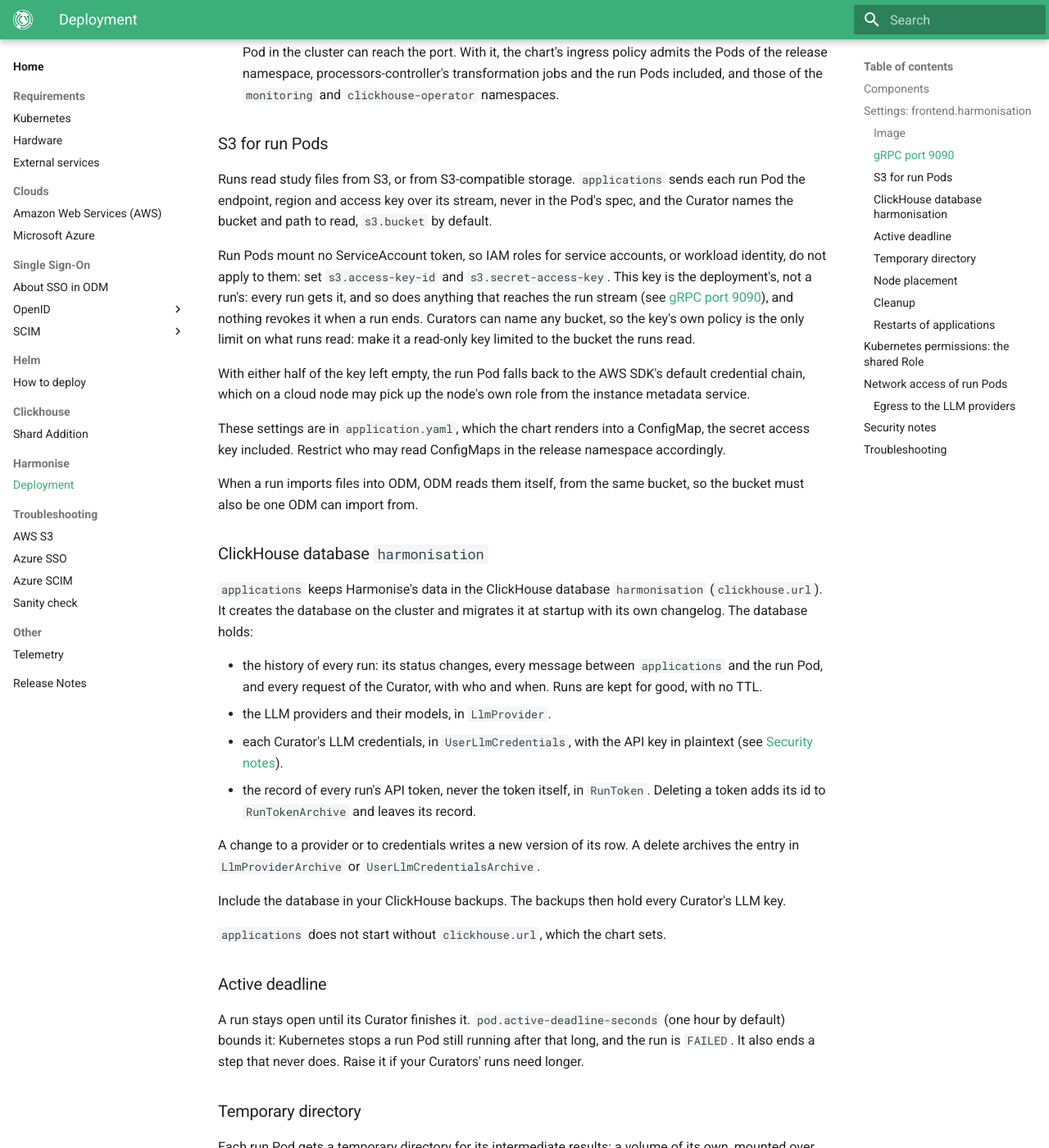
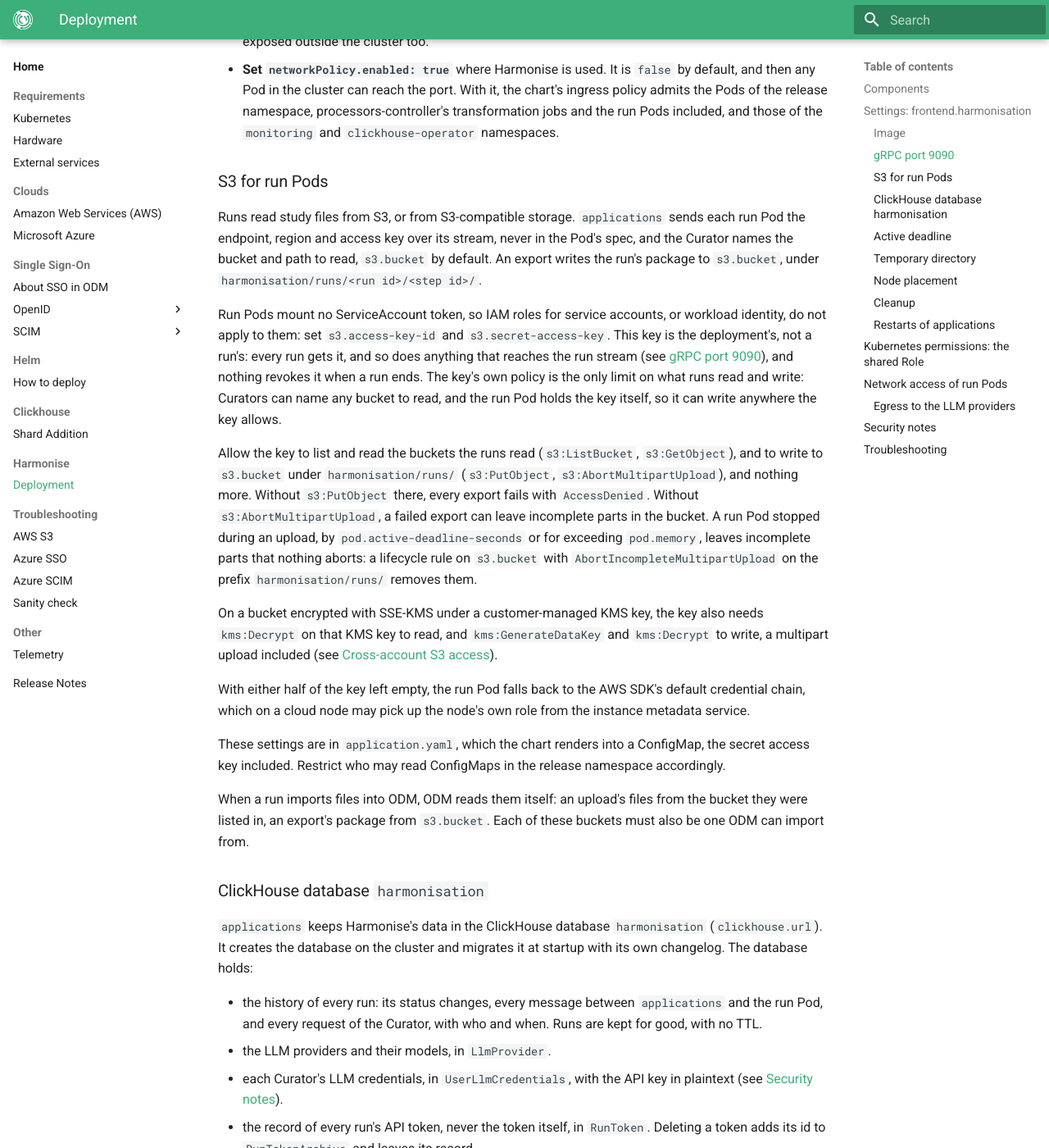
Before and after one commit to genestack/admin-docs, an MkDocs documentation site: the page built from docs/home/harmonise/deployment.md, in a window 1280 px wide and 1400 px high, scrolled down 4020 px. Shown: the whole window at 82% size. Built offline with MkDocs 1.6.1 and Material for MkDocs 9.7.7, drawn with Linux system fonts in a browser that asks for light colours; the version menu is left out; some of the changed text lies outside the part shown.

Commit message:
BIA-211: Let the run Pods' S3 key write the exported package
The S3 section told operators to make the run Pods' key read-only. Export
writes the package to s3.bucket under harmonisation/runs/ with that key, so
a read-only key fails every export with AccessDenied. The key now gets
s3:ListBucket and s3:GetObject on the buckets runs read, and s3:PutObject
and s3:AbortMultipartUpload on s3.bucket under harmonisation/runs/: boto3
aborts a failed multipart upload itself, and without the permission a
failed export can leave incomplete parts. A Pod stopped mid-upload leaves
parts nothing aborts, so the page suggests a lifecycle rule with
AbortIncompleteMultipartUpload on harmonisation/runs/. On an SSE-KMS
bucket, the key also needs kms:Decrypt to read, and kms:GenerateDataKey
and kms:Decrypt to write. The intro, the s3.* rows, the egress table and
troubleshooting say a run writes to S3 too.

The security note says what the write exposes: any run Pod, or whoever
opens a run stream, can overwrite another run's package before ODM imports
it. ODM imports an export's package from s3.bucket, which can differ from
the bucket the Curator extracted from.

Co-Authored-By: Claude Opus 5.5 <noreply@anthropic.com>

```diff
--- a/docs/home/harmonise/deployment.md
+++ b/docs/home/harmonise/deployment.md
@@ -1,11 +1,11 @@
 # Harmonise deployment
 
-Harmonise lets Curators prepare the raw files of a study for ODM with the help of a large language model (LLM). Each Harmonise run is a Pod that the `applications` service starts through the Kubernetes API, in the release namespace, and steers over a gRPC stream. The run Pod reads the study's files from S3, calls ODM's REST API with a token of the Curator who started it, and calls the LLM provider the Curator chose, with the Curator's own API key.
+Harmonise lets Curators prepare the raw files of a study for ODM with the help of a large language model (LLM). Each Harmonise run is a Pod that the `applications` service starts through the Kubernetes API, in the release namespace, and steers over a gRPC stream. The run Pod reads the study's files from S3, writes the harmonised study it exports back to S3, as a package of files, calls ODM's REST API with a token of the Curator who started it, and calls the LLM provider the Curator chose, with the Curator's own API key.
 
 This page covers what a deployment needs for Harmonise: its settings in the Helm chart, the Kubernetes permissions, and the network access of the run Pods.
 
 !!! note
-    Harmonise is always on: there is no flag to enable it. Its settings have defaults in the chart, and only the storage the runs read has to be set for your infrastructure, with the StorageClass of their temporary directory where the cluster's default does not fit (see [Temporary directory](#temporary-directory)).
+    Harmonise is always on: there is no flag to enable it. Its settings have defaults in the chart, and only the storage the runs read and write has to be set for your infrastructure, with the StorageClass of their temporary directory where the cluster's default does not fit (see [Temporary directory](#temporary-directory)).
 
 ## Components
 
@@ -58,10 +58,10 @@ Helm merges these values with the chart's own, so set only the keys you change.
 | `pod.metadata.labels` | empty | Labels each run Pod and its temporary directory's claim get besides their own. |
 | `pod.metadata.annotations` | empty | Annotations each run Pod gets besides its own. |
 | `odm.url` | `http://<fullname>-nginx:<nginx.service.http.port>` | ODM's API gateway, as run Pods call it. |
-| `s3.bucket` | empty | The bucket a run lists when the Curator names none. |
+| `s3.bucket` | empty | The bucket a run lists and extracts when the Curator names none, and the one its export writes the package to. Empty: no run can export. |
 | `s3.endpoint` | empty | The S3 endpoint, for S3-compatible storage such as MinIO. Empty for AWS S3. |
 | `s3.region` | empty | The bucket's region. |
-| `s3.access-key-id`, `s3.secret-access-key` | empty | The access key run Pods read S3 with. |
+| `s3.access-key-id`, `s3.secret-access-key` | empty | The access key run Pods read and write S3 with. |
 
 `<fullname>` is the chart's full name: `fullnameOverride` if set, otherwise the release name if it contains `odm`, otherwise `<release>-odm`.
 
@@ -82,15 +82,19 @@ The stream is neither authenticated nor encrypted: a run Pod identifies itself o
 
 ### S3 for run Pods
 
-Runs read study files from S3, or from S3-compatible storage. `applications` sends each run Pod the endpoint, region and access key over its stream, never in the Pod's spec, and the Curator names the bucket and path to read, `s3.bucket` by default.
+Runs read study files from S3, or from S3-compatible storage. `applications` sends each run Pod the endpoint, region and access key over its stream, never in the Pod's spec, and the Curator names the bucket and path to read, `s3.bucket` by default. An export writes the run's package to `s3.bucket`, under `harmonisation/runs/<run id>/<step id>/`.
 
-Run Pods mount no ServiceAccount token, so IAM roles for service accounts, or workload identity, do not apply to them: set `s3.access-key-id` and `s3.secret-access-key`. This key is the deployment's, not a run's: every run gets it, and so does anything that reaches the run stream (see [gRPC port 9090](#grpc-port-9090)), and nothing revokes it when a run ends. Curators can name any bucket, so the key's own policy is the only limit on what runs read: make it a read-only key limited to the bucket the runs read.
+Run Pods mount no ServiceAccount token, so IAM roles for service accounts, or workload identity, do not apply to them: set `s3.access-key-id` and `s3.secret-access-key`. This key is the deployment's, not a run's: every run gets it, and so does anything that reaches the run stream (see [gRPC port 9090](#grpc-port-9090)), and nothing revokes it when a run ends. The key's own policy is the only limit on what runs read and write: Curators can name any bucket to read, and the run Pod holds the key itself, so it can write anywhere the key allows.
+
+Allow the key to list and read the buckets the runs read (`s3:ListBucket`, `s3:GetObject`), and to write to `s3.bucket` under `harmonisation/runs/` (`s3:PutObject`, `s3:AbortMultipartUpload`), and nothing more. Without `s3:PutObject` there, every export fails with `AccessDenied`. Without `s3:AbortMultipartUpload`, a failed export can leave incomplete parts in the bucket. A run Pod stopped during an upload, by `pod.active-deadline-seconds` or for exceeding `pod.memory`, leaves incomplete parts that nothing aborts: a lifecycle rule on `s3.bucket` with `AbortIncompleteMultipartUpload` on the prefix `harmonisation/runs/` removes them.
+
+On a bucket encrypted with SSE-KMS under a customer-managed KMS key, the key also needs `kms:Decrypt` on that KMS key to read, and `kms:GenerateDataKey` and `kms:Decrypt` to write, a multipart upload included (see [Cross-account S3 access](../clouds/aws.md#cross-account-s3-access)).
 
 With either half of the key left empty, the run Pod falls back to the AWS SDK's default credential chain, which on a cloud node may pick up the node's own role from the instance metadata service.
 
 These settings are in `application.yaml`, which the chart renders into a ConfigMap, the secret access key included. Restrict who may read ConfigMaps in the release namespace accordingly.
 
-When a run imports files into ODM, ODM reads them itself, from the same bucket, so the bucket must also be one ODM can import from.
+When a run imports files into ODM, ODM reads them itself: an upload's files from the bucket they were listed in, an export's package from `s3.bucket`. Each of these buckets must also be one ODM can import from.
 
 ### ClickHouse database `harmonisation`
 
@@ -200,7 +204,7 @@ Run Pods connect to:
 | kube-dns, in `kube-system`, port 53 (UDP and TCP) | Name resolution for every destination below. |
 | `applications`, port 9090 (`grpc.target`) | The run stream. |
 | `nginx` (`odm.url`) | ODM's REST API, with the Curator's token. |
-| The S3 endpoint (`s3.endpoint`, or AWS S3's regional endpoint) | The study files. |
+| The S3 endpoint (`s3.endpoint`, or AWS S3's regional endpoint) | The study files, and the package an export writes. |
 | Each LLM provider's base URL, over HTTPS | The LLM calls, with the Curator's API key. |
 
 The chart's NetworkPolicies select Pods by `app.kubernetes.io/instance`, which run Pods do not carry unless `pod.metadata.labels` adds it, so the chart does not restrict their egress. If your cluster does (a default-deny NetworkPolicy, an egress firewall), allow traffic from Pods labelled `genestack.com/kind: harmonisation-run` to these destinations.
@@ -215,7 +219,7 @@ These requests leave your network. Offer only providers your organisation accept
 
 - **LLM keys are stored in plaintext** in ClickHouse, in `harmonisation.UserLlmCredentials`. Anyone who can read the database or its backups can read every Curator's key. Deleting or replacing credentials writes a new version of the row, without the old key. Earlier versions keep that key until ClickHouse merges the rows, in the background, at a time it chooses. ODM never returns a key through its API or user interface.
 - **The run stream is not authenticated or encrypted.** A Pod that reaches port 9090 and names the id of a run started since `applications` last restarted gets the run's token, which acts as its Curator in ODM, the S3 access key, and the Curator's LLM key. For a run resumed after a restart, it gets the S3 access key. With `networkPolicy.enabled: false`, the chart's default, any Pod in the cluster can reach the port. See [gRPC port 9090](#grpc-port-9090).
-- **The S3 access key is the deployment's**: every run gets the same one. See [S3 for run Pods](#s3-for-run-pods).
+- **The S3 access key is the deployment's**: every run gets the same one. With its write on `harmonisation/runs/`, any run Pod, and whoever opens a run stream, can overwrite another run's package, even between that run's export writing a file and ODM importing it. See [S3 for run Pods](#s3-for-run-pods).
 
 ## Troubleshooting
 
@@ -236,4 +240,5 @@ kubectl -n <namespace> logs harmonisation-run-<run id>
 - **The Harmonise API answers 503:** `applications` cannot reach the Kubernetes API or ClickHouse; check its log.
 - **A run's LLM check fails with `LLM_UNREACHABLE`:** the run Pod cannot reach the provider (see [Egress to the LLM providers](#egress-to-the-llm-providers)).
 - **A run cannot list files:** the S3 settings, or the run Pod's egress to the S3 endpoint (see [S3 for run Pods](#s3-for-run-pods)).
+- **An export fails with `Failed to write the package to s3://...` and `AccessDenied`:** the S3 key lacks `s3:PutObject` on `s3.bucket` under `harmonisation/runs/`, or, on an SSE-KMS bucket, `kms:GenerateDataKey` (see [S3 for run Pods](#s3-for-run-pods)).
 - **A step fails with `No space left`:** the run's temporary directory is full. Raise `pod.temporary-directory.size` (see [Temporary directory](#temporary-directory)).
```
